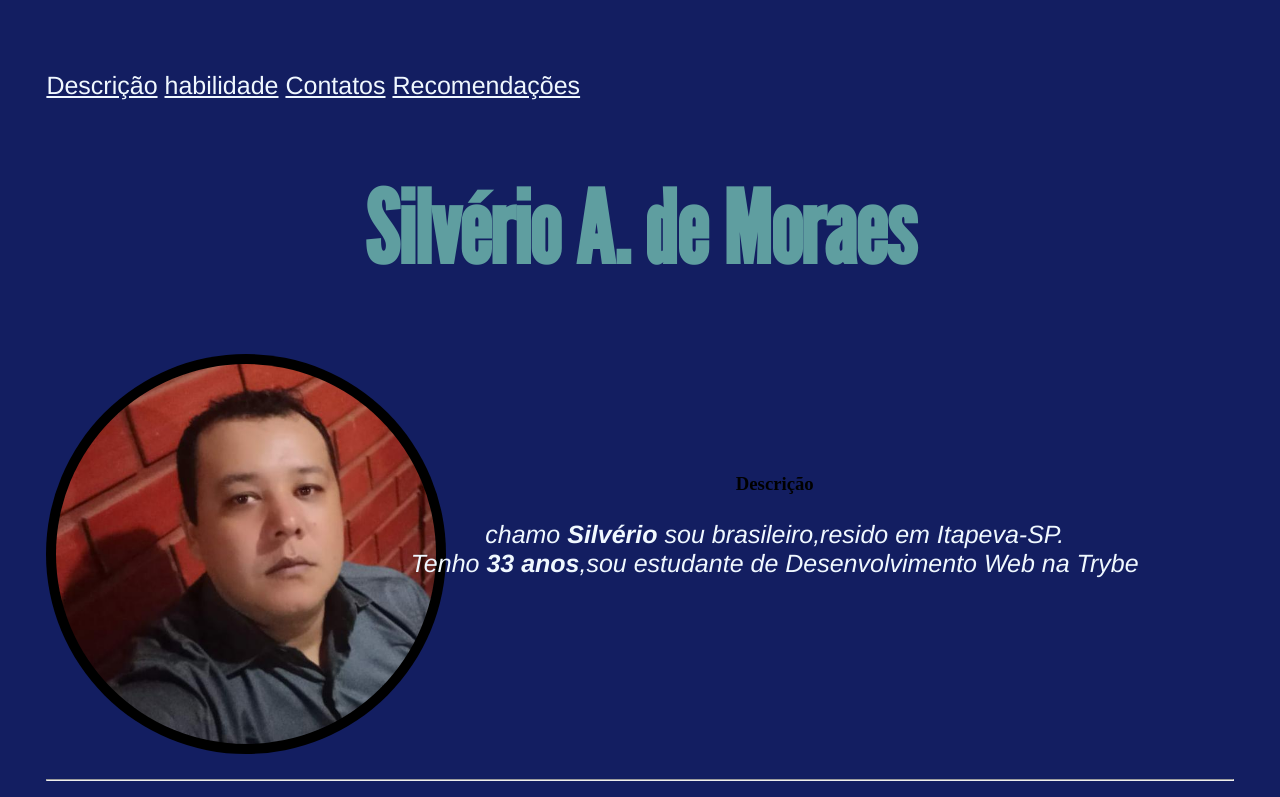
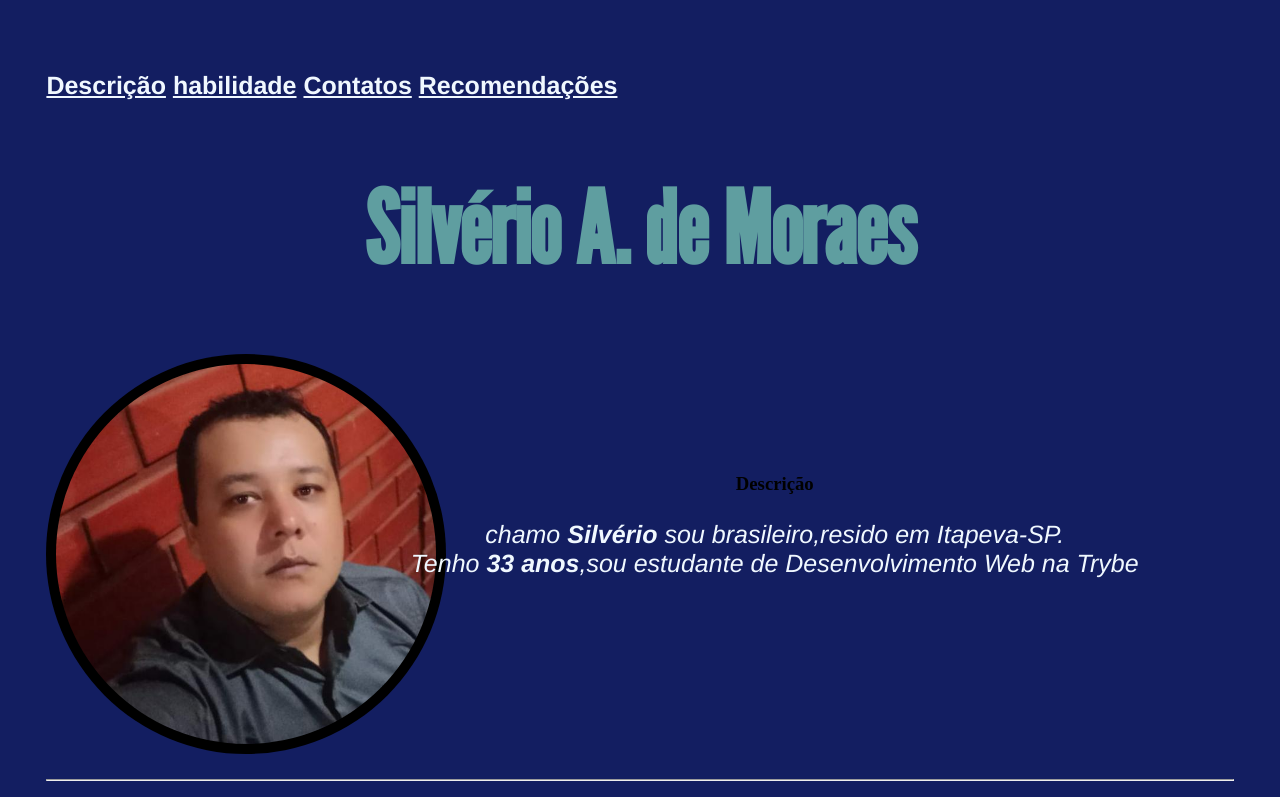
Before and after one commit to SilverioMoraes/SilverioMoraes.github.io, a plain HTML site: page index.html in a window 1280 px wide. Shown: the top 797 px of the page. Drawn offline with nearby package versions, Linux system fonts and the light colour scheme.

Commit message:
atualizaçao portfolio-2

```diff
--- a/index.html
+++ b/index.html
@@ -13,7 +13,7 @@
 
 </head>
 <body>
-    <p>
+    <p class="pesquisa">
         <a href="#descrição">Descrição</a
 
      class="indice">
```
